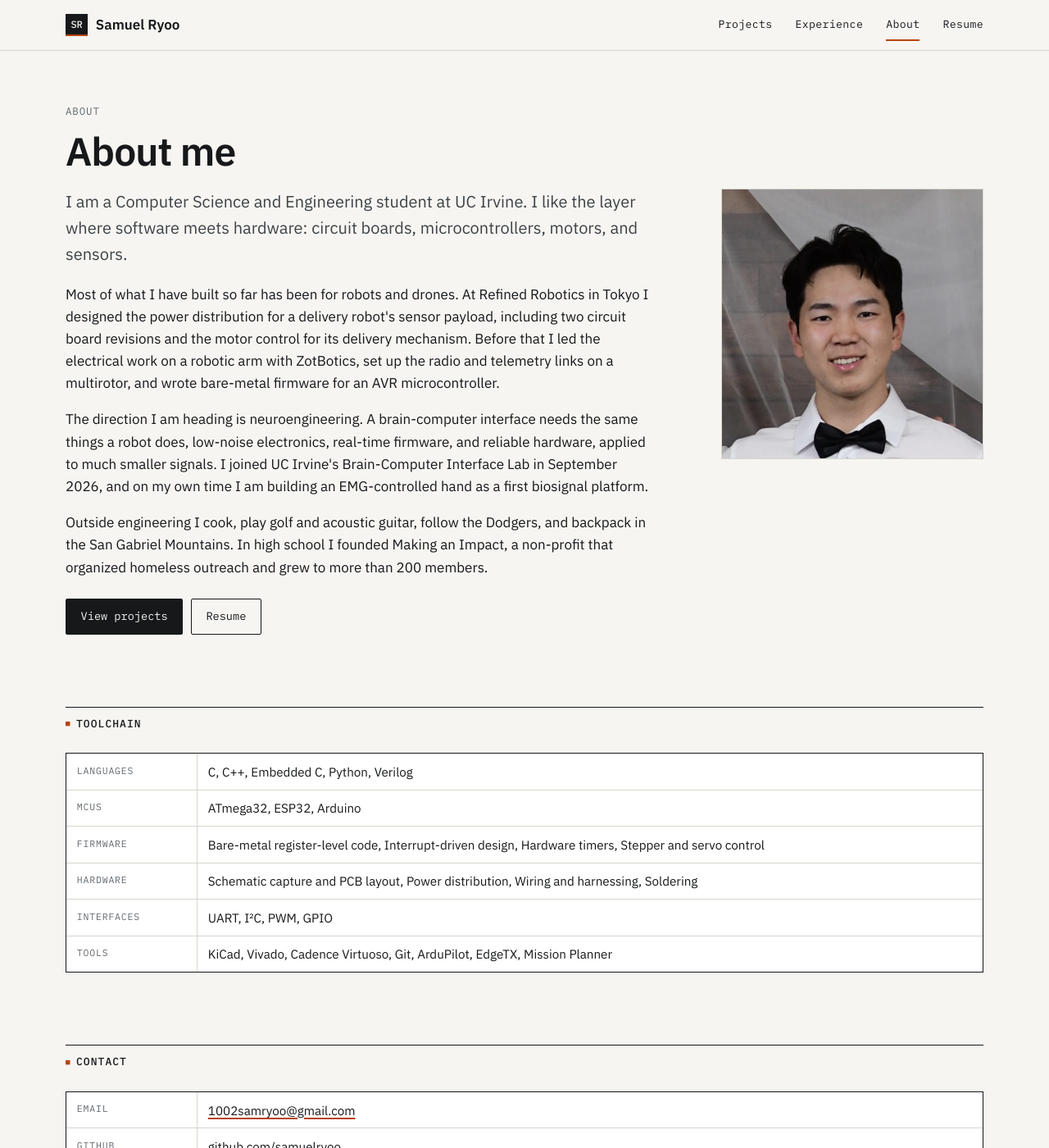
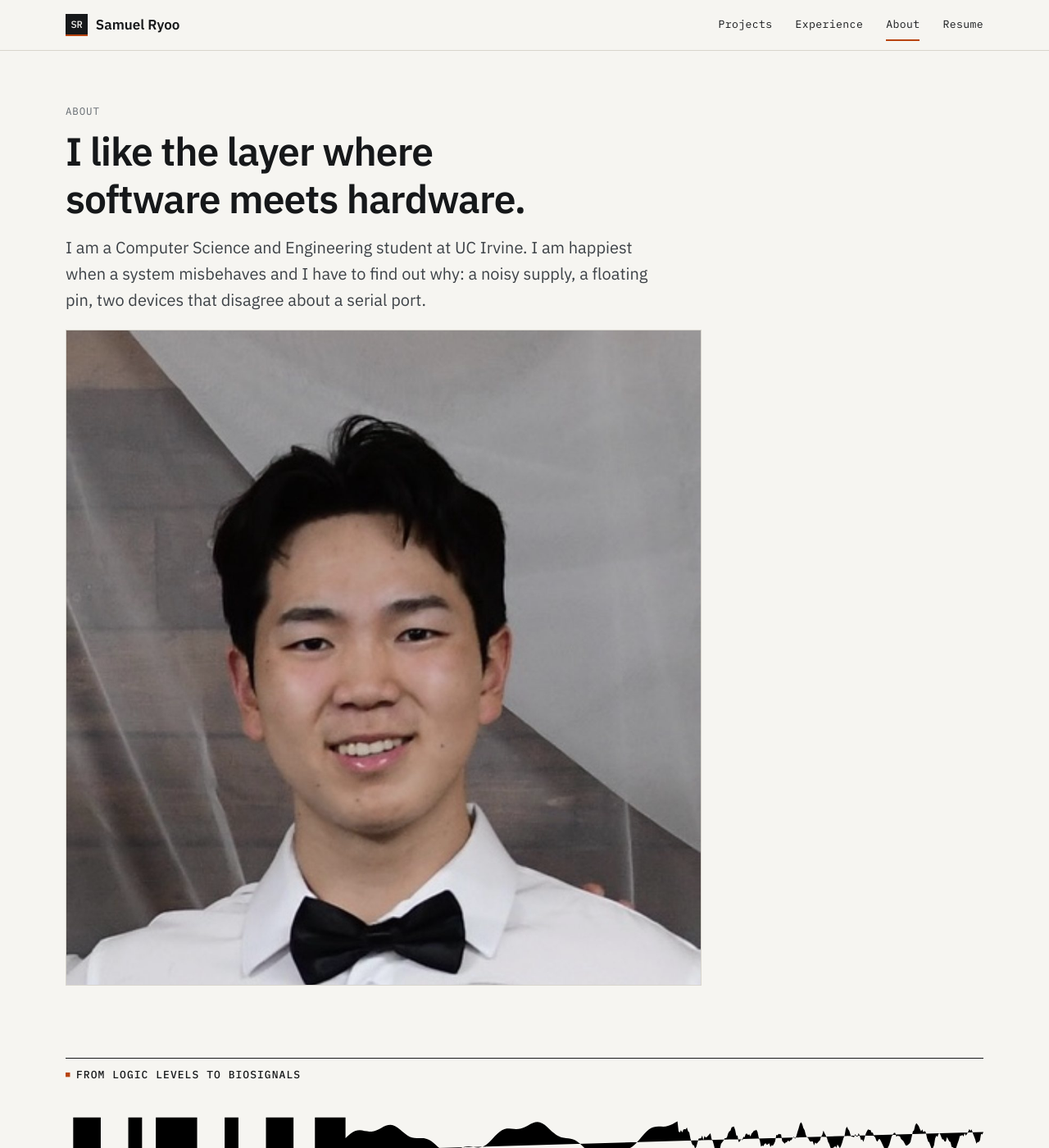
Before and after one commit to samuelryoo/samuelryoo.github.io, a Jekyll site: the page built from pages/about.html, in a window 1280 px wide and 1400 px high. Shown: the whole window at 82% size. Built offline with Jekyll 4.4.1, drawn with Linux system fonts in a browser that asks for light colours; some of the changed text lies outside the part shown.

Commit message:
Add files via upload

```diff
--- a/pages/about.html
+++ b/pages/about.html
@@ -1,40 +1,63 @@
 ---
 title: About
 permalink: /about/
-description: About Samuel Ryoo, a Computer Science and Engineering student at UC Irvine working on embedded systems, robotics, and neuroengineering.
+description: About Samuel Ryoo, a Computer Science and Engineering student at UC Irvine working on embedded systems, hardware, robotics, and neuroengineering.
 ---
-<header class="wrap page-head">
-  <p class="label">About</p>
-  <h1>About me</h1>
+<header class="wrap page-head about-head">
+  <div>
+    <p class="label">About</p>
+    <h1>I like the layer where software meets hardware.</h1>
+    <p class="lead">I am a Computer Science and Engineering student at UC Irvine. I am happiest when a system misbehaves and I have to find out why: a noisy supply, a floating pin, two devices that disagree about a serial port.</p>
+  </div>
+  <figure class="about__photo">
+    <img src="{{ '/assets/img/samuel-ryoo.jpg' | relative_url }}" alt="Portrait of Samuel Ryoo" width="776" height="800" decoding="async">
+  </figure>
 </header>
 
-<section class="wrap about">
-  <div class="about__text prose">
-    <p class="lead">I am a Computer Science and Engineering student at UC Irvine. I like the layer where software meets hardware: circuit boards, microcontrollers, motors, and sensors.</p>
-    <p>Most of what I have built so far has been for robots and drones. At Refined Robotics in Tokyo I designed the power distribution for a delivery robot's sensor payload, including two circuit board revisions and the motor control for its delivery mechanism. Before that I led the electrical work on a robotic arm with ZotBotics, set up the radio and telemetry links on a multirotor, and wrote bare-metal firmware for an AVR microcontroller.</p>
-    <p>The direction I am heading is neuroengineering. A brain-computer interface needs the same things a robot does, low-noise electronics, real-time firmware, and reliable hardware, applied to much smaller signals. I joined UC Irvine's Brain-Computer Interface Lab in September 2026, and on my own time I am building an EMG-controlled hand as a first biosignal platform.</p>
-    <p>Outside engineering I cook, play golf and acoustic guitar, follow the Dodgers, and backpack in the San Gabriel Mountains. In high school I founded Making an Impact, a non-profit that organized homeless outreach and grew to more than 200 members.</p>
-    <div class="actions">
-      <a class="btn btn--primary" href="{{ '/projects/' | relative_url }}">View projects</a>
-      <a class="btn" href="{{ '/resume/' | relative_url }}">Resume</a>
-    </div>
+<section class="wrap section" aria-labelledby="path-h">
+  <h2 id="path-h" class="section-title"><span>From logic levels to biosignals</span></h2>
+  <div class="path">
+    {% include signal-trace.html %}
+    <ol class="path__stages">
+      {%- for s in site.data.path %}
+      <li>
+        <span class="path__when">{{ s.when }}</span>
+        <h3>{{ s.stage }}</h3>
+        <p>{{ s.text }}</p>
+      </li>
+      {%- endfor %}
+    </ol>
   </div>
-  <figure class="about__photo">
-    <img src="{{ '/assets/img/samuel-ryoo.jpg' | relative_url }}" alt="Portrait of Samuel Ryoo" width="1179" height="1216" loading="lazy" decoding="async">
-  </figure>
+  <p class="path__note">The signals I work with keep getting smaller: logic levels, then sensor data, and now the electrical activity of muscles and the brain. A brain-computer interface needs what a robot needs, low-noise electronics and real-time firmware, applied to much fainter signals. That is where I am heading. See <a href="{{ '/experience/#research' | relative_url }}">current research</a> and the <a href="{{ '/projects/emg-hand/' | relative_url }}">EMG hand</a>.</p>
+</section>
+
+<section class="wrap section" aria-labelledby="off-h">
+  <h2 id="off-h" class="section-title"><span>Off the bench</span></h2>
+  <p class="editorial">Away from the bench I play <mark>acoustic guitar</mark> and <mark>golf</mark>, which I played on varsity in high school. I follow the <mark>Dodgers</mark>, cook ad hoc, and go <mark>backpacking</mark> in the San Gabriel Mountains. In 2026 I spent a summer living and working in <mark>Tokyo</mark>.</p>
+  {%- comment %}
+    Personal photos. Each entry in _data/about_photos.yml shows only when its file exists in
+    assets/img/about/. Add guitar.jpg, golf.jpg, dodgers.jpg, cooking.jpg, san-gabriels.jpg, tokyo.jpg.
+  {% endcomment -%}
+  {%- capture snaps -%}
+    {%- for ph in site.data.about_photos -%}
+      {%- assign ph_path = "/assets/img/about/" | append: ph.file -%}
+      {%- assign ph_hit = site.static_files | where: "path", ph_path | first -%}
+      {%- if ph_hit -%}
+      <figure class="snaps__item">
+        <img src="{{ ph_path | relative_url }}" alt="{{ ph.alt | escape }}" loading="lazy" decoding="async">
+        <figcaption>{{ ph.caption }}</figcaption>
+      </figure>
+      {%- endif -%}
+    {%- endfor -%}
+  {%- endcapture -%}
+  {%- assign snaps_stripped = snaps | strip -%}
+  {%- if snaps_stripped != "" %}
+  <div class="snaps">{{ snaps }}</div>
+  {%- endif %}
+  <p class="small off-note">Before college I founded Making an Impact, a non-profit that organized homeless outreach and grew to more than 200 members.</p>
 </section>
 
 <section class="wrap section" aria-labelledby="tools-h">
   <h2 id="tools-h" class="section-title"><span>Toolchain</span></h2>
   {% include skills.html %}
 </section>
-
-<section class="wrap section" id="contact" aria-labelledby="contact-h">
-  <h2 id="contact-h" class="section-title"><span>Contact</span></h2>
-  <dl class="skills">
-    <div><dt>Email</dt><dd><a href="mailto:{{ site.author.email }}">{{ site.author.email }}</a></dd></div>
-    <div><dt>GitHub</dt><dd><a href="https://github.com/{{ site.author.github }}" rel="me noopener">github.com/{{ site.author.github }}</a></dd></div>
-    <div><dt>LinkedIn</dt><dd><a href="https://www.linkedin.com/in/{{ site.author.linkedin }}/" rel="me noopener">linkedin.com/in/{{ site.author.linkedin }}</a></dd></div>
-    <div><dt>Location</dt><dd>Irvine, CA. Open to relocating.</dd></div>
-  </dl>
-</section>
--- a/pages/experience.html
+++ b/pages/experience.html
@@ -6,7 +6,7 @@
 <header class="wrap page-head">
   <p class="label">Experience</p>
   <h1>Research and engineering experience</h1>
-  <p class="lead">Where I have worked, what I was responsible for, and what I am doing now.</p>
+  <p class="lead">Where I have worked and what I was responsible for. The detail is in the case studies.</p>
 </header>
 
 <section class="wrap section section--tight" id="research" aria-labelledby="research-h">
@@ -19,8 +19,8 @@
     </header>
     <div class="entry__body">
       <p>{{ e.summary }}</p>
-      <p>A brain-computer interface is an engineering chain: electrodes, acquisition electronics, signal conditioning, processing, a controller, and an actuator or stimulator. I am most interested in the hardware and embedded parts of that chain, which is where my electronics and firmware background applies.</p>
-      <p class="note">I joined recently and have not completed technical work in the lab yet. This section will be updated as that changes. For biosignal work I have done on my own, see the <a href="{{ '/projects/emg-hand/' | relative_url }}">EMG-controlled hand</a>.</p>
+      <p>A brain-computer interface is an engineering chain: electrodes, acquisition electronics, signal conditioning, processing, a controller, and an actuator or stimulator. I am most interested in the hardware and embedded parts of that chain.</p>
+      <p class="note">This is recent. I have not completed technical work in the lab yet, and this section will change as I do. For biosignal work I am doing on my own, see the <a href="{{ '/projects/emg-hand/' | relative_url }}">EMG-controlled hand</a>.</p>
     </div>
   </article>
   {%- endif -%}{%- endfor %}
--- a/pages/projects.html
+++ b/pages/projects.html
@@ -7,11 +7,11 @@
 <header class="wrap page-head">
   <p class="label">Projects</p>
   <h1>Things I have built</h1>
-  <p class="lead">Each page covers what the system does, the part I owned, the decisions behind it, and what is and is not finished.</p>
+  <p class="lead">Each case study covers the system, the part I owned, and what is and is not finished.</p>
 </header>
 
 <section class="wrap section section--tight" aria-labelledby="sel-h">
-  <h2 id="sel-h" class="section-title"><span>Embedded systems, hardware, and robotics</span></h2>
+  <h2 id="sel-h" class="section-title"><span>Featured</span></h2>
   <div class="plist">
     {%- for p in projects -%}
       {%- if p.featured -%}
```
